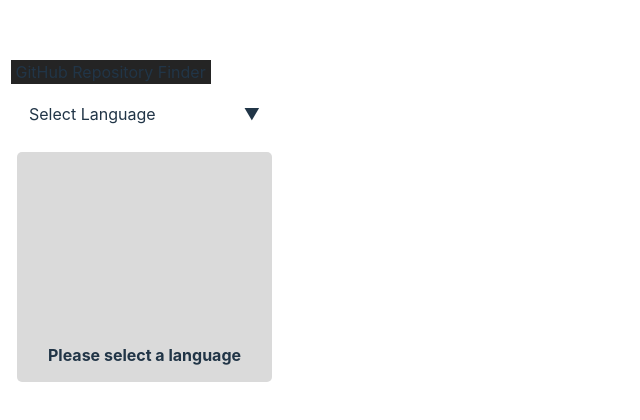
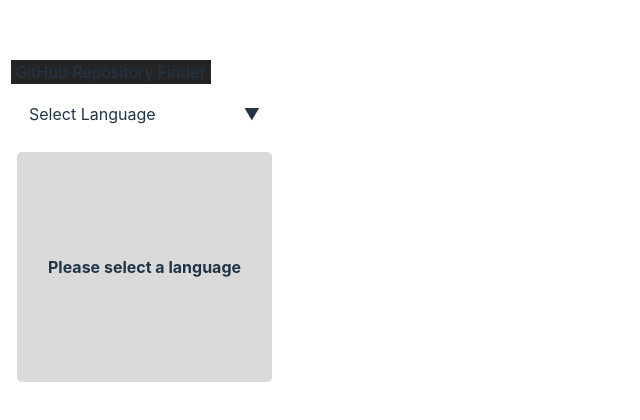
Before and after one commit to Jaunty5899/GitHubRandomRepositoryFinder, a React (Vite) app: page / in a window 1280 px wide. Shown: the part 162-582 px from the top of the page, without its empty margins (0-640 px from the left). Built offline with nearby package versions, Linux system fonts and the light colour scheme.

Commit message:
module complete

```diff
--- a/src/Card.css
+++ b/src/Card.css
@@ -55,3 +55,7 @@
 .centerElements > button {
   align-self: flex-end;
 }
+.centerTitle {
+  justify-content: center;
+  align-items: center;
+}
--- a/src/Card.jsx
+++ b/src/Card.jsx
@@ -9,7 +9,7 @@
     <div
       className={`cardContainer ${
         Data.error && "cardBackgroundRed centerElements"
-      } ${!Data.item && "centerElements"}`}
+      } ${!Data.item && "centerTitle"}`}
     >
       <h4 className="cardTitle">
         {!Data.item
```
